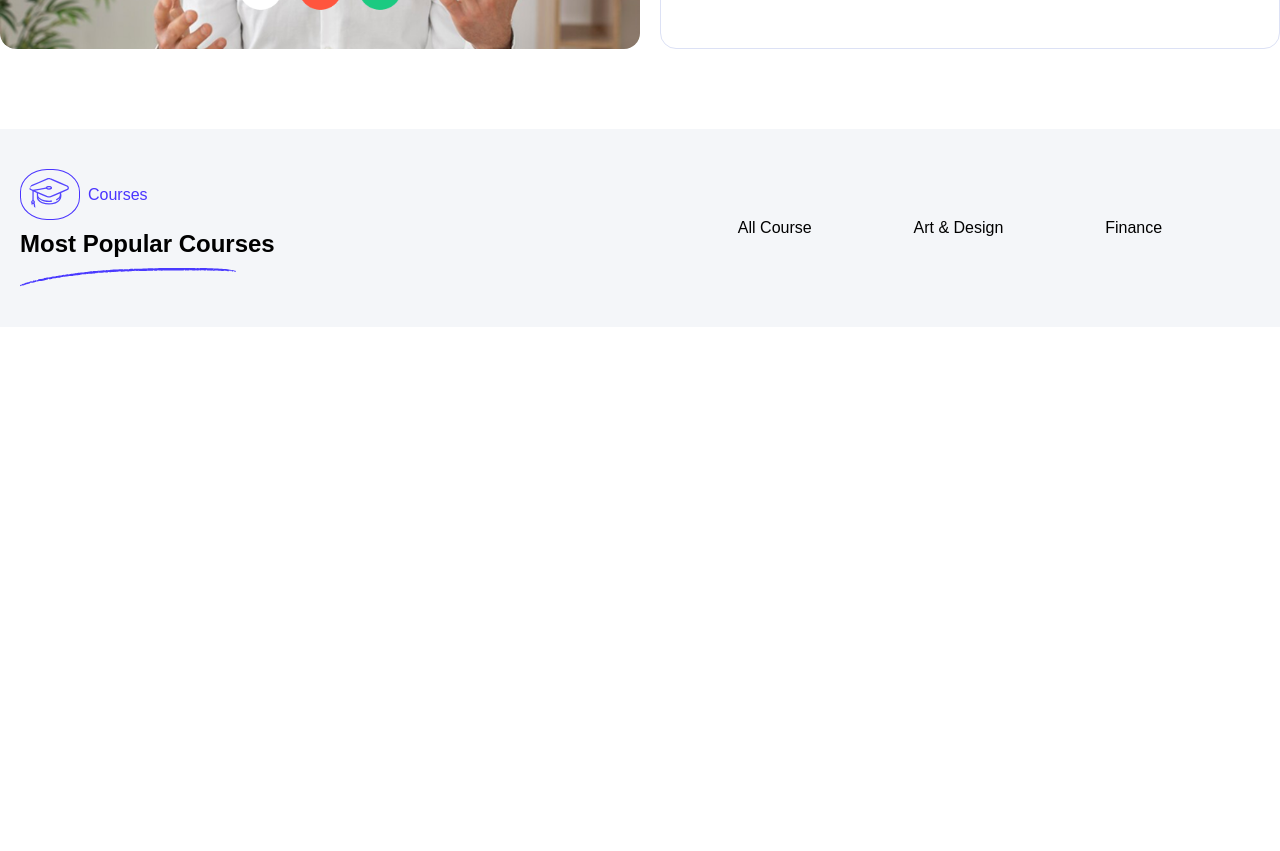
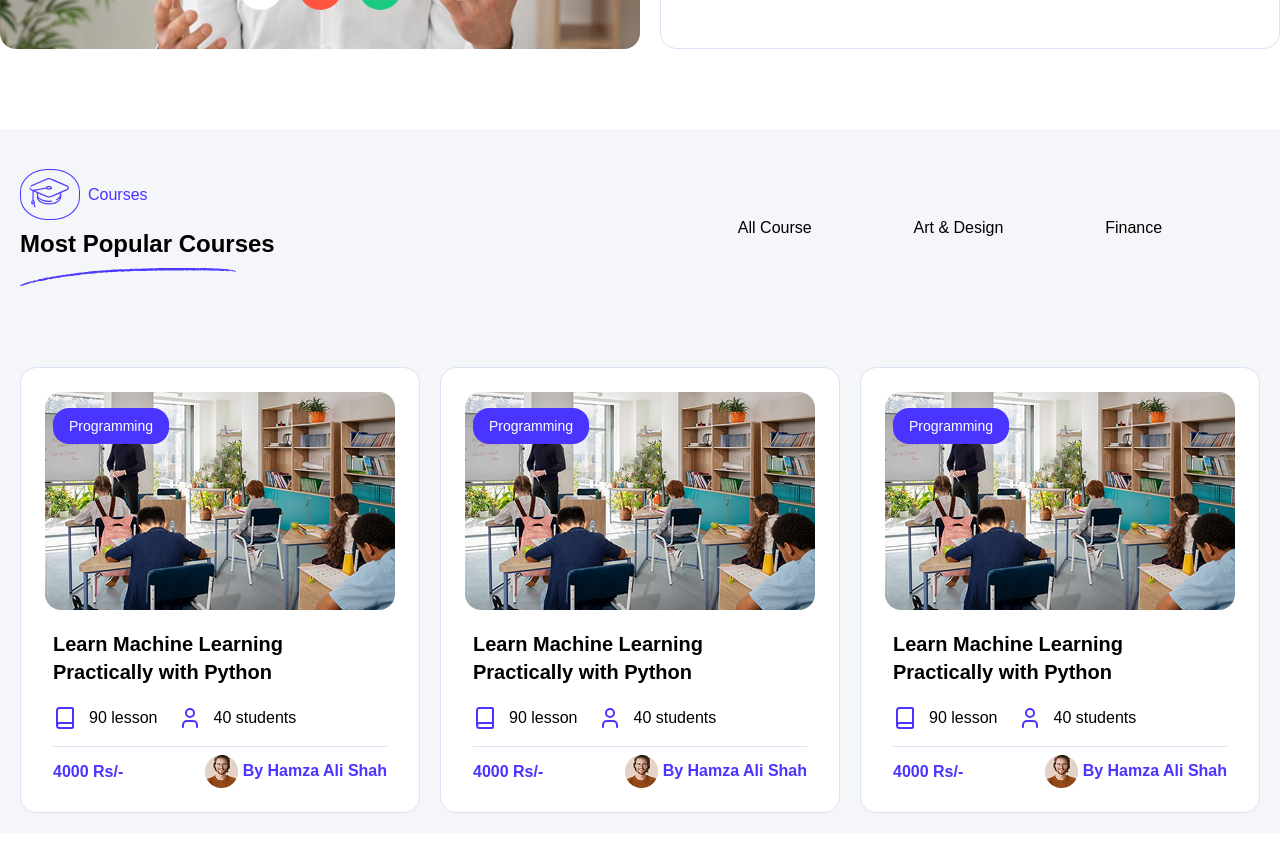
Before and after one commit to mahnooranwar2002/lms_website, a Next.js app: page / in a window 1280 px wide. Shown: the part 2720-3571 px from the top of the page. Before the commit the page ends 3047 px from the top, so only its background shows below. Built offline with nearby package versions, Linux system fonts and the light colour scheme.

Commit message:
2/5 new Update

```diff
--- a/app/Home/Crouses.tsx
+++ b/app/Home/Crouses.tsx
@@ -3,8 +3,8 @@ import CrousesList from "./CrousesList";
 
 const Crouses = () => {
   return (
-    <div>
-<section className="grid lg:grid-cols-2 lg:mt-20 mt-8 bg-bannar lg:py-10 p-5 container mx-auto items-center justify-center text-center lg:text-left">
+    <div className="bg-bannar">
+<section className="grid lg:grid-cols-2 lg:mt-20 mt-8  lg:py-10 p-5 container mx-auto items-center justify-center text-center lg:text-left">
 
   <div className="flex flex-col items-center lg:items-start">
     <span className="text-primary flex items-center gap-2">
@@ -26,7 +26,9 @@ const Crouses = () => {
     </li>
     </ul>
   </div>
+
 </section>
+  <CrousesList/>
     </div>
   );
 };
--- a/app/Home/CrousesList.tsx
+++ b/app/Home/CrousesList.tsx
@@ -1,54 +1,122 @@
-import React from 'react'
+import { Book, User } from "lucide-react";
+import React from "react";
 
 const CrousesList = () => {
   const coursesData = [
     {
       title: " Web Development",
-    icon: "fa-solid fa-code"
+      icon: "fa-solid fa-code",
     },
     {
       title: "Python for Data Science",
-    icon: "fa-brands fa-python"
+      icon: "fa-brands fa-python",
     },
     {
       title: "UI/UX Design Fundamentals",
-    icon: "fa-solid fa-pen-nib"
+      icon: "fa-solid fa-pen-nib",
     },
     {
       title: "Mobile App Development",
-    icon: "fa-solid fa-mobile-screen-button"
+      icon: "fa-solid fa-mobile-screen-button",
     },
 
     {
       title: "Artificial Intelligence",
-    icon: "fa-solid fa-brain"
+      icon: "fa-solid fa-brain",
     },
     {
       title: "Cloud Computing with AWS",
-    icon: "fa-solid fa-cloud"
+      icon: "fa-solid fa-cloud",
     },
-
   ];
   return (
-    <div className='container mx-auto'>
-      <ul className='mt-5 flex p-5 justify-center items-center lg:gap-5 gap-3 flex-wrap'>
-{
-  coursesData.map((i, index) => (
-    <li
-      key={index}
-      className='group text-primary flex lg:gap-3 gap-5 hover:bg-primary hover:text-white lg:w-3/12 w-full p-8 border border-[#5555] rounded-2xl transition-all duration-300'
-    >
-      <i className={i.icon}></i>
-      <h4 className='text-[#000] font-bold group-hover:text-white transition-colors'>
-        {i.title}
+    <div className="container mb-5 flex lg:flex-row flex-col p-5   justify-center items-center gap-5 mx-auto mt-5">
+      <div className="lg:w-4/12 w-full border border-[#dce1f5]  bg-white rounded-2xl lg:p-6  p-4">
+        <div className=" relative">
+          <span className="absolute left-2 top-4 bg-primary  text-white px-4 py-2 text-sm rounded-2xl ">
+            Programming
+          </span>
+          <img src="/1.jpg" alt="" className="w-full rounded-2xl" />
+        </div>
+        <div className="px-2 ">
+          <h4 className="font-bold text-xl my-5">
+            Learn Machine Learning Practically with Python
           </h4>
+          <ul className="flex gap-5 my-4">
+            <li className="flex gap-3">
+              <Book className="text-primary" /> 90 lesson
             </li>
-  ))
-}
+            <li className="flex gap-3">
+              <User className="text-primary" /> 40 students
+            </li>
           </ul>
+          <ul className="border-t border-[#dce1f5] pt-2 items-center flex justify-between">
+            <li className="text-primary font-bold"> 4000 Rs/-</li>
+            <li className="text-primary font-bold">
+              {" "}
+              <img src="1.png" alt="" className="inline" /> By Hamza Ali Shah
+            </li>
+          </ul>
+        </div>
+      </div>
+    <div className="lg:w-4/12 w-full border border-[#dce1f5]  bg-white rounded-2xl lg:p-6  p-4">
+        <div className=" relative">
+          <span className="absolute left-2 top-4 bg-primary  text-white px-4 py-2 text-sm rounded-2xl ">
+            Programming
+          </span>
+          <img src="/1.jpg" alt="" className="w-full rounded-2xl" />
+        </div>
+        <div className="px-2 ">
+          <h4 className="font-bold text-xl my-5">
+            Learn Machine Learning Practically with Python
+          </h4>
+          <ul className="flex gap-5 my-4">
+            <li className="flex gap-3">
+              <Book className="text-primary" /> 90 lesson
+            </li>
+            <li className="flex gap-3">
+              <User className="text-primary" /> 40 students
+            </li>
+          </ul>
+          <ul className="border-t border-[#dce1f5] pt-2 items-center flex justify-between">
+            <li className="text-primary font-bold"> 4000 Rs/-</li>
+            <li className="text-primary font-bold">
+              {" "}
+              <img src="1.png" alt="" className="inline" /> By Hamza Ali Shah
+            </li>
+          </ul>
+        </div>
+      </div>
+        <div className="lg:w-4/12 w-full border border-[#dce1f5]  bg-white rounded-2xl lg:p-6  p-4">
+        <div className=" relative">
+          <span className="absolute left-2 top-4 bg-primary  text-white px-4 py-2 text-sm rounded-2xl ">
+            Programming
+          </span>
+          <img src="/1.jpg" alt="" className="w-full rounded-2xl" />
+        </div>
+        <div className="px-2 ">
+          <h4 className="font-bold text-xl my-5">
+            Learn Machine Learning Practically with Python
+          </h4>
+          <ul className="flex gap-5 my-4">
+            <li className="flex gap-3">
+              <Book className="text-primary" /> 90 lesson
+            </li>
+            <li className="flex gap-3">
+              <User className="text-primary" /> 40 students
+            </li>
+          </ul>
+          <ul className="border-t border-[#dce1f5] pt-2 items-center flex justify-between">
+            <li className="text-primary font-bold"> 4000 Rs/-</li>
+            <li className="text-primary font-bold">
+              {" "}
+              <img src="1.png" alt="" className="inline" /> By Hamza Ali Shah
+            </li>
+          </ul>
+        </div>
+      </div>
+    </div>
+  );
+};
 
-    </div>
-  )
-}
-
-export default CrousesList
+export default CrousesList;
--- a/app/Home/Learning.tsx
+++ b/app/Home/Learning.tsx
@@ -1,5 +1,6 @@
 import { Camera, Star } from "lucide-react";
 import React from "react";
+import CrousesList from "./CrousesList";
 
 const Learning = () => {
   return (
@@ -19,6 +20,7 @@ const Learning = () => {
           <span>
             {" "}
             <img src="1.png" alt="" className="inline" /> By Hamza Ali Shah
+
           </span>
           <h3 className="text-black font-bold text-2xl">
             The complete guide to build restful API
@@ -35,13 +37,14 @@ const Learning = () => {
               <span className="font-semibold ">Online Students</span>
               <img src="/avator.png" alt="" className="w-40 mt-2" />
             </li>
-            <li className="">
-              <button className="border-primary border px-6 py-3 rounded-2xl text-primary ">
+            <li className="w-6/12">
+              <button className="border-primary w-full border  px-2 lg:px-6 py-3 rounded-2xl text-primary ">
                 <Camera className="inline mr-5" />
                 Join Now
               </button>
             </li>
           </ul>
+
         </div>
       </section>
     </div>
```
Lines whose indentation alone changed are shown as unchanged.
